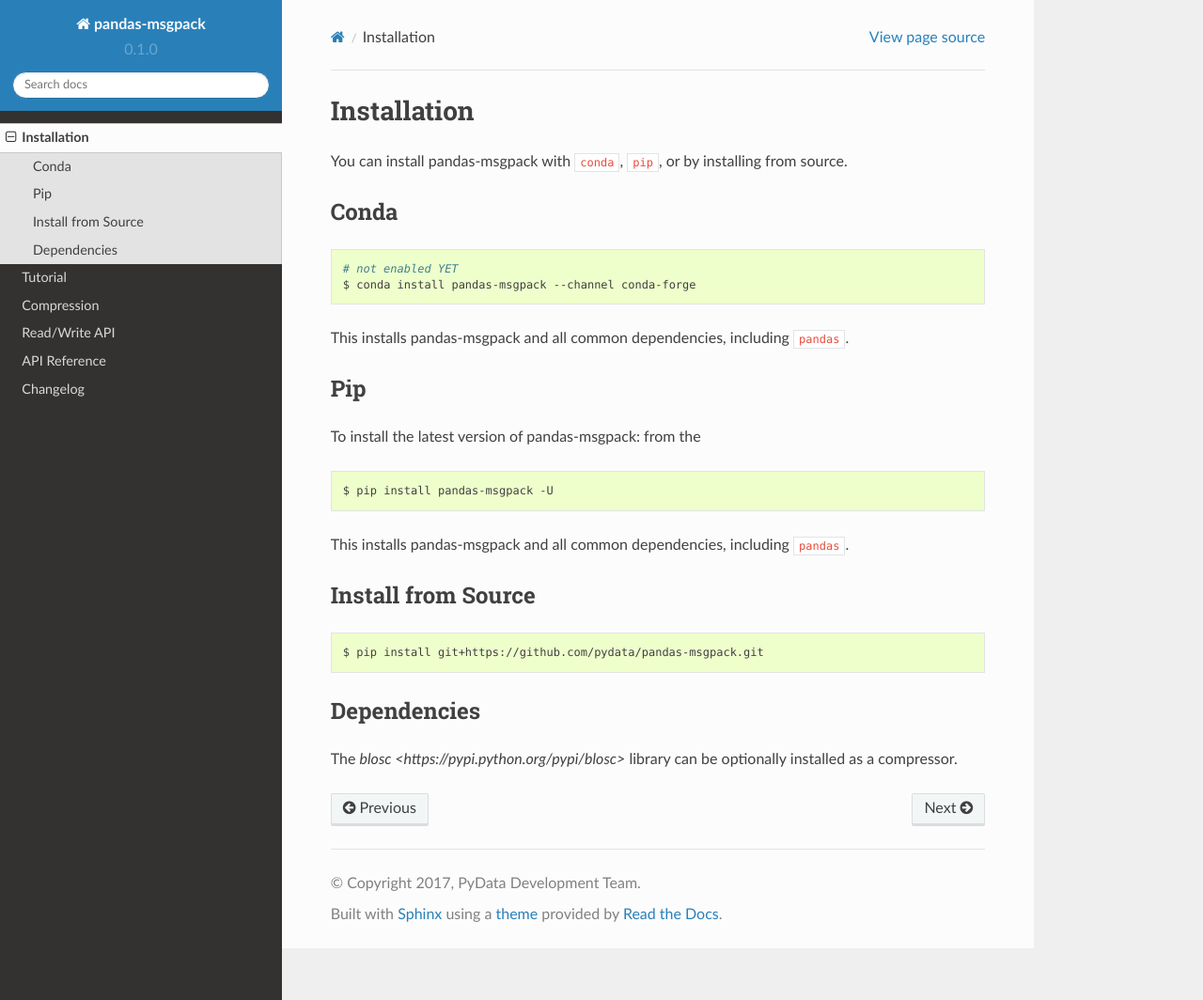
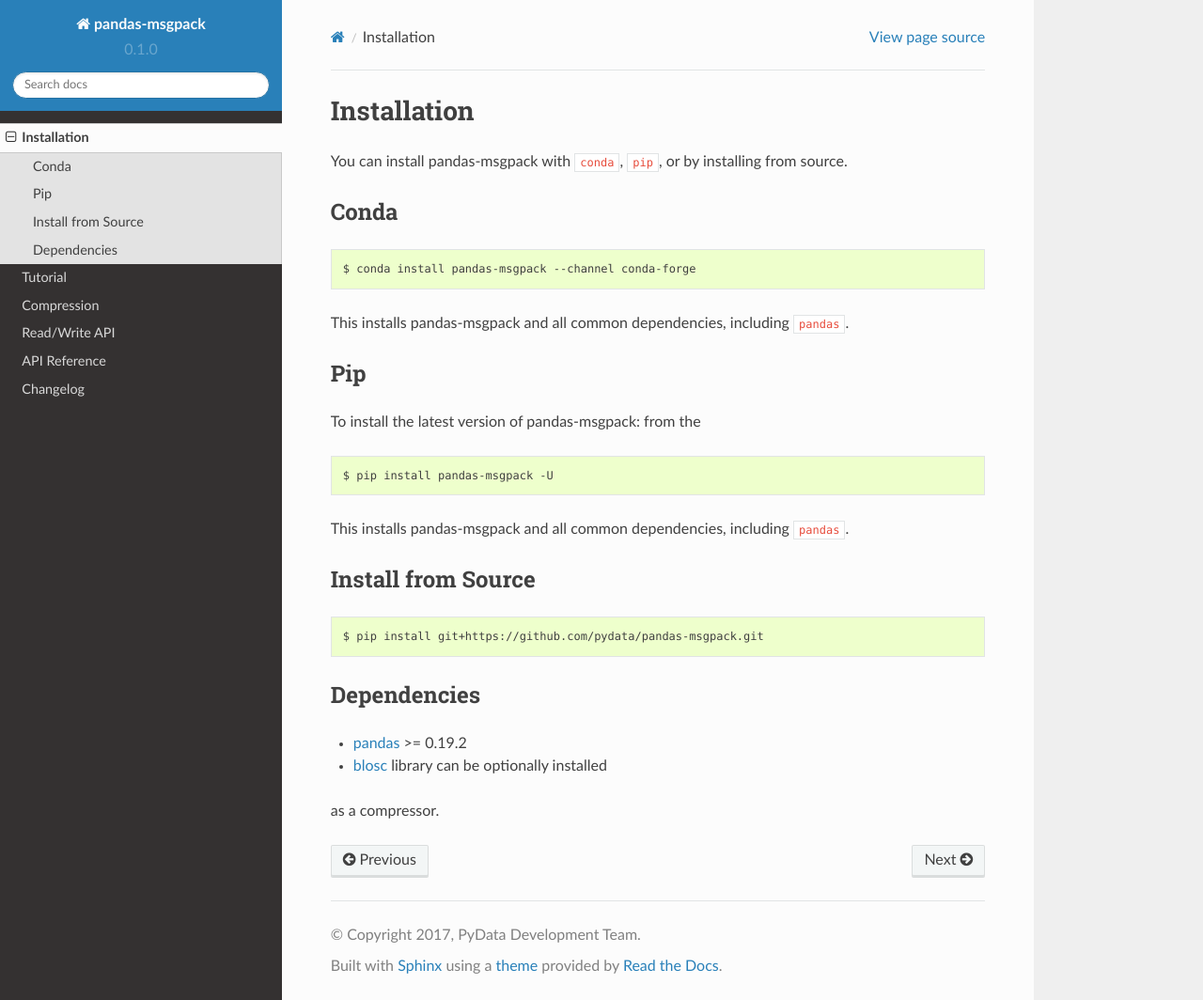
Before and after one commit to pandas-dev/pandas-msgpack, a Sphinx documentation site: the page built from docs/source/install.rst, in a window 1280 px wide and 1064 px high. Shown: the whole window at 94% size. Built offline with Sphinx 7.4.7 and the Read the Docs theme 2.0.0, drawn with Linux system fonts in a browser that asks for light colours.

Commit message:
update install.rst docs

```diff
--- a/README.rst
+++ b/README.rst
@@ -15,7 +15,6 @@
 
 .. code-block:: shell
 
-   # not enabled YET
    $ conda install pandas-msgpack --channel conda-forge
 
 Install latest release version via pip
--- a/docs/source/install.rst
+++ b/docs/source/install.rst
@@ -8,7 +8,6 @@
 
 .. code-block:: shell
 
-   # not enabled YET
    $ conda install pandas-msgpack --channel conda-forge
 
 This installs pandas-msgpack and all common dependencies, including ``pandas``.
@@ -36,5 +35,6 @@
 Dependencies
 ------------
 
-The `blosc <https://pypi.python.org/pypi/blosc>` library can be optionally installed
+- `pandas <https://pypi.python.org/pypi/pandas>`__ >= 0.19.2
+- `blosc <https://pypi.python.org/pypi/blosc>`__ library can be optionally installed
 as a compressor.
```
